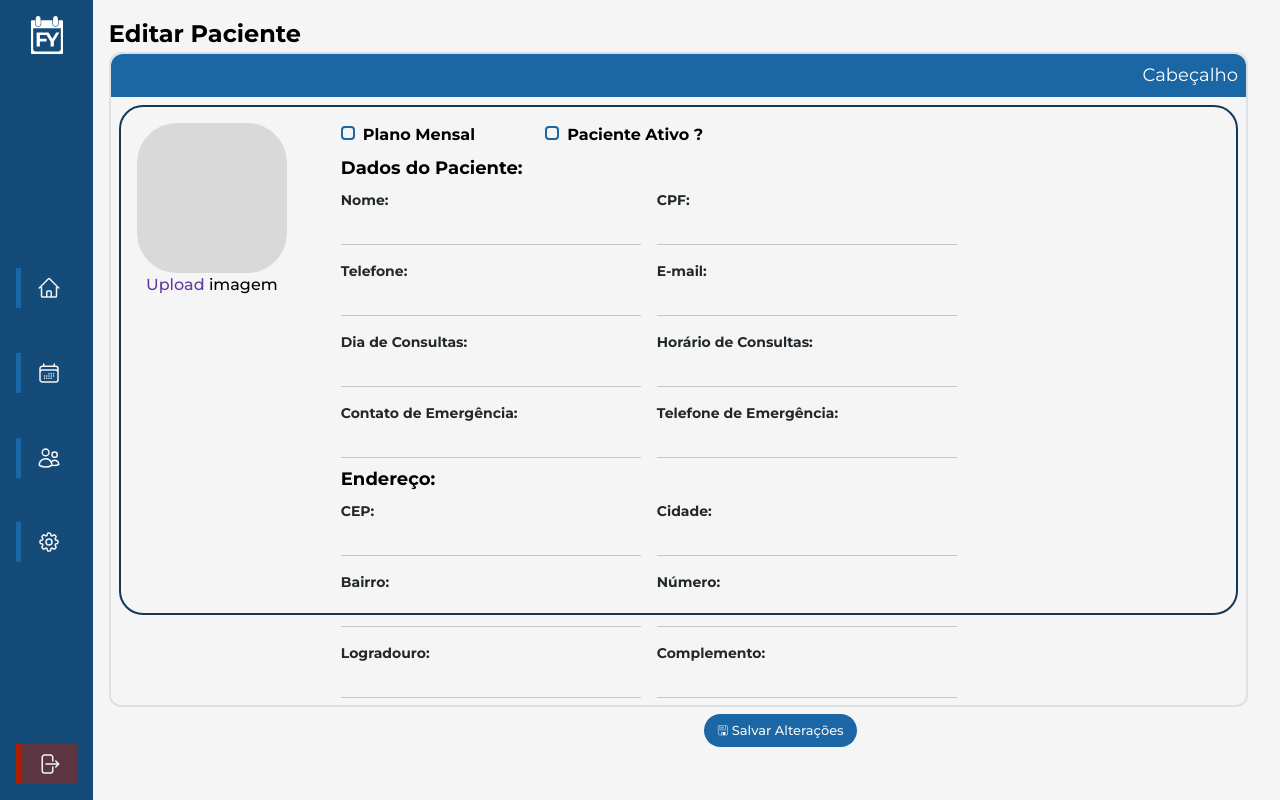
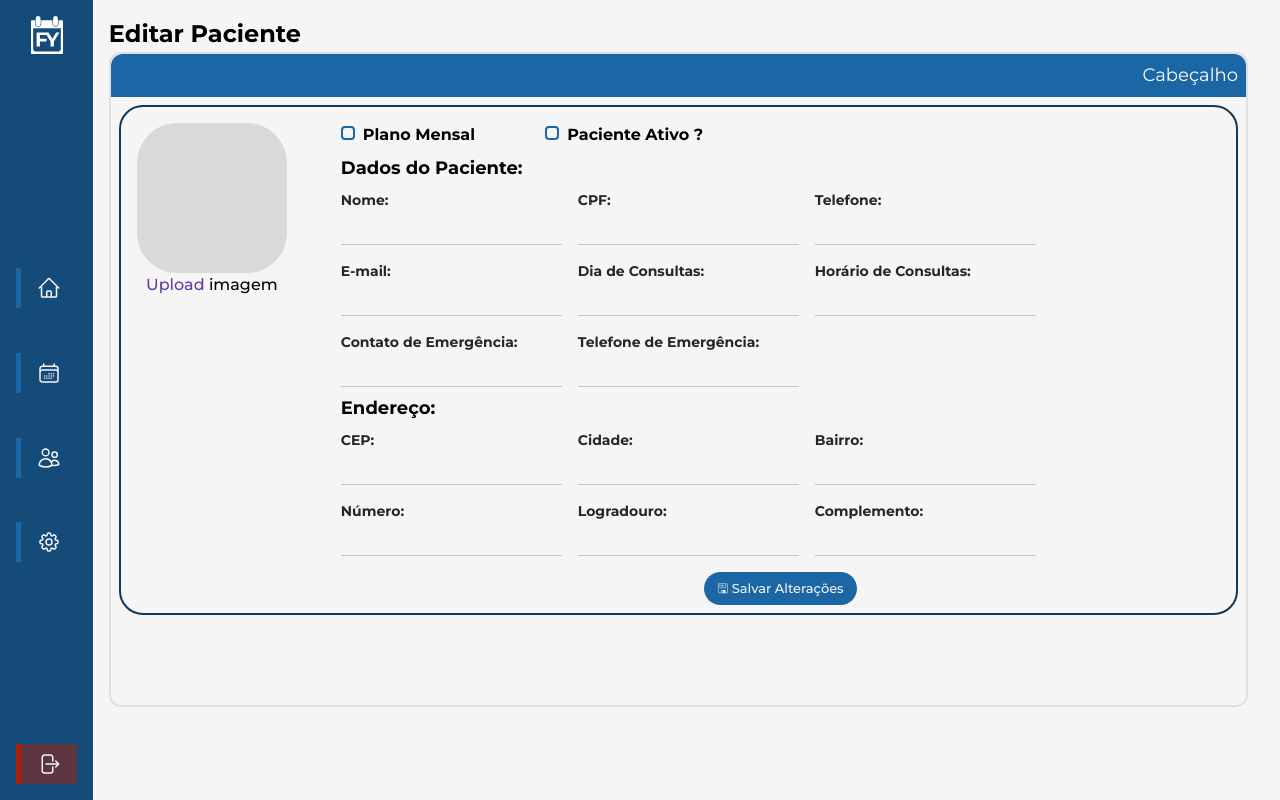
Before and after one commit to KauanPaschoal/web-projeto, a React (Vite) app: page /dashboard/pacientes/editar in a window 1280 px wide. Built offline with nearby package versions, Linux system fonts and the light colour scheme.

Commit message:
feat: Implementando tela para cadastro de psicólogo

```diff
--- a/src/App.jsx
+++ b/src/App.jsx
@@ -11,6 +11,7 @@ import EditarAgendamento from "./pages/dashboard/agendamentos/EditarAgendamento/
 import Pacientes from "./pages/dashboard/pacientes/Pacientes";
 import EditarPaciente from "./pages/dashboard/pacientes/EditarPaciente/EditarPaciente";
 import AdicionarPaciente from "./pages/dashboard/pacientes/AdicionarPaciente/AdicionarPaciente";
+import AdicionarPsicologo from "./pages/dashboard/adicionarPsicologo/adicionarPsicologo";
 
 import Administracao from "./pages/dashboard/administracao/Administracao";
 
@@ -31,6 +32,7 @@ function App() {
             <Route path="/dashboard/administracao" element={<Administracao />} />
             <Route path="/dashboard/pacientes/editar" element={<EditarPaciente />} />
             <Route path="/dashboard/pacientes/adicionar" element={<AdicionarPaciente />} />
+            <Route path="/dashboard/adicionarPsicologo" element={<AdicionarPsicologo />} />
             <Route path="*" element={<h1>Página não encontrada.</h1>} />
           </Routes>
         </BrowserRouter>
--- a/src/pages/dashboard/components/InputField/InputField.jsx
+++ b/src/pages/dashboard/components/InputField/InputField.jsx
@@ -2,10 +2,10 @@ import React from 'react'
 import './inputField.css'
 
 
-const InputField = ({labelTitle, type = 'text', placeholder, id, name, onChange, onBlur, list, required, className, value, icon}) => {
+const InputField = ({labelTitle, type = 'text', placeholder, id, name, onChange, onBlur, list, required, className, value, icon, width}) => {
 
     return (
-        <div className='inputContainer'>
+        <div className= {`inputContainer ${width}`} >
             <label>{labelTitle}:</label>
             <div className="input-with-icon">
                 {icon && <span className="input-icon">{icon}</span>}
@@ -18,8 +18,9 @@ const InputField = ({labelTitle, type = 'text', placeholder, id, name, onChange,
                     onBlur={onBlur}
                     list={list}
                     required={required}
-                    className={`inputField ${className}`}
+                    className={`inputField ${className}` }
                     value={value}
+
                 />
             </div>
         </div>
--- a/src/pages/dashboard/components/InputField/inputField.css
+++ b/src/pages/dashboard/components/InputField/inputField.css
@@ -7,7 +7,6 @@
 .inputContainer {
     display: flex;
     flex-direction: column;
-    width: fit-content;
 }
 
 .inputContainer label {
@@ -18,7 +17,7 @@
 }
 
 .inputContainer .inputField {
-    width: 300px;
+    width: 100%;
     border-bottom: 1px solid #C1C7CD;
     font-size: 14px;
     padding: 10px 0 2px 16px;
--- a/src/pages/dashboard/pacientes/AdicionarPaciente/AdicionarPaciente.jsx
+++ b/src/pages/dashboard/pacientes/AdicionarPaciente/AdicionarPaciente.jsx
@@ -3,10 +3,11 @@ import React from 'react'
 import './adicionarPaciente.css'
 
 import MenuLateralComponent from '../../components/MenuLateral/MenuLateralComponent'
-import MainComponent from '../../components/MainComponent/MainComponent'
+
 import CheckBox from '../../components/Checkbox/Checkbox'
 import InputField from '../../components/InputField/InputField'
 import SaveButton from '../../components/SaveButton/SaveButton'
+import MainComponent from '../../components/mainComponent/MainComponent'
 
 const EditarPaciente = () => {
     return (
--- a/src/pages/dashboard/pacientes/EditarPaciente/EditarPaciente.jsx
+++ b/src/pages/dashboard/pacientes/EditarPaciente/EditarPaciente.jsx
@@ -3,10 +3,10 @@ import React from 'react'
 import './editarPaciente.css'
 
 import MenuLateralComponent from '../../components/MenuLateral/MenuLateralComponent'
-import MainComponent from '../../components/MainComponent/MainComponent'
 import CheckBox from '../../components/Checkbox/Checkbox'
 import InputField from '../../components/InputField/InputField'
 import SaveButton from '../../components/SaveButton/SaveButton'
+import MainComponent from '../../components/mainComponent/MainComponent'
 
 const EditarPaciente = () => {
     return (
--- a/src/pages/dashboard/pacientes/Pacientes.jsx
+++ b/src/pages/dashboard/pacientes/Pacientes.jsx
@@ -1,7 +1,8 @@
 import React from 'react'
 import './pacientes.css'
 import MenuLateralComponent from '../components/MenuLateral/MenuLateralComponent'
-import MainComponent from '../components/MainComponent/MainComponent'
+import MainComponent from '../components/mainComponent/MainComponent'
+
 
 const Pacientes = () => {
   return (
```
